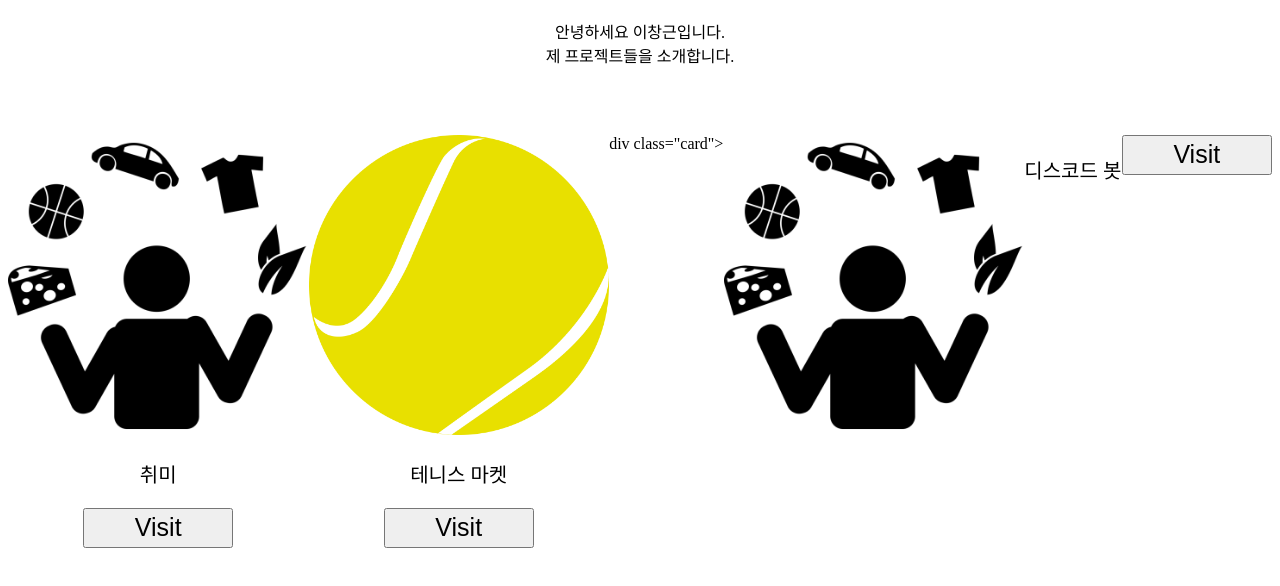
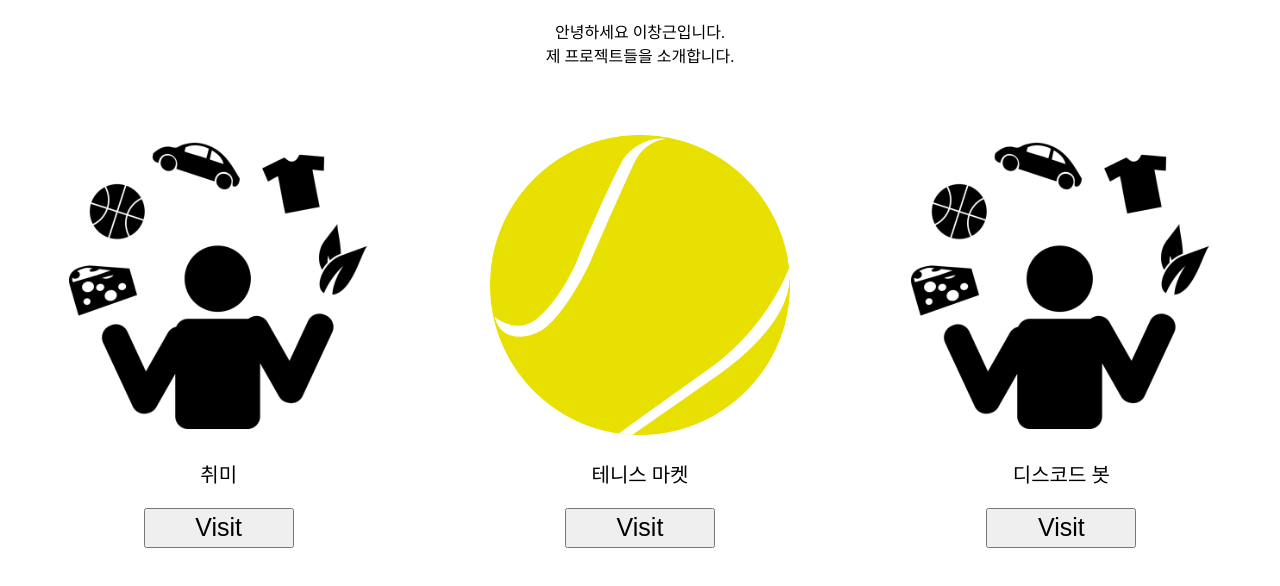
Before and after one commit to geun99/geun99.github.io, a plain HTML site: page index.html in a window 1280 px wide. Shown: the part 70-656 px from the top of the page. Drawn offline with Linux system fonts and the light colour scheme.

Commit message:
Update index.html

```diff
--- a/index.html
+++ b/index.html
@@ -60,7 +60,7 @@
           onclick="location.href='/tennis.html'"
         />
       </div>
-      div class="card">
+      <div class="card">
         <img class="card_img" src="./img/hobby.png" />
         <p class="card_title">디스코드 봇</p>
         <input class="card_button" type="button" value="Visit"
```
